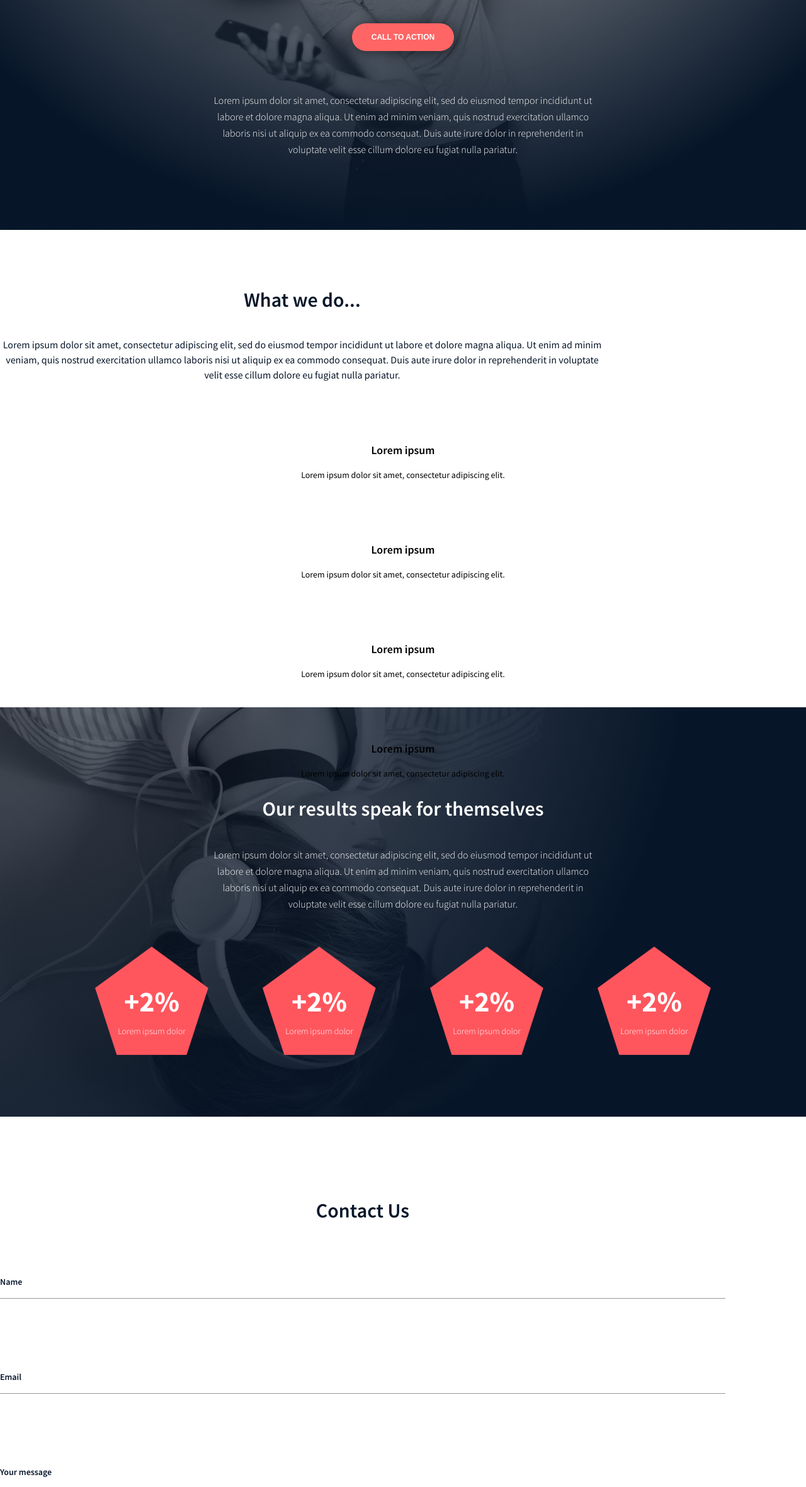
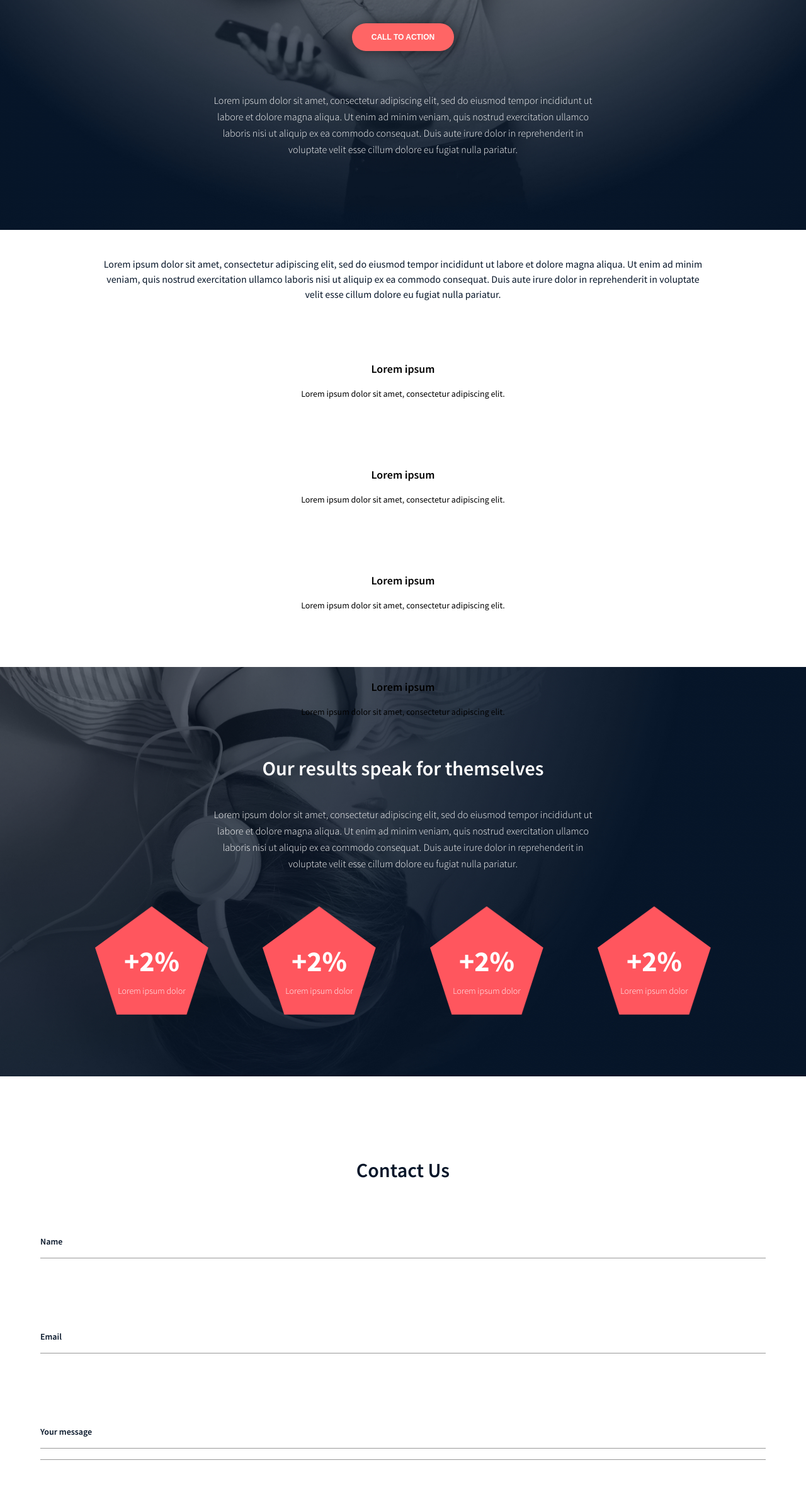
Before and after one commit to Zytronium/atlas-headphones, a website: page index.html in a window 1280 px wide. Shown: the part 436-2797 px from the top of the page at 63% size. Drawn offline with Linux system fonts and the light colour scheme.

Commit message:
fixing some ids

```diff
--- a/styles/desktop.css
+++ b/styles/desktop.css
@@ -17,7 +17,7 @@
 
 }
 
-#WWD-Container {
+#what-we-do {
     width: 100%;
     display: flex;
     flex-direction: column;
@@ -62,14 +62,6 @@
     text-align: center;
 }
 
-.holberton_school-icon-ic_sound,
-.holberton_school-icon-ic_video,
-.holberton_school-icon-ic_music,
-.holberton_school-icon-ic_hearing {
-    font-size: 90px;
-    color: #FF6565;
-}
-
 .WWD-inner-title {
     font-size: 18px;
     font-weight: 600;
@@ -82,7 +74,7 @@
     line-height: 1.5;;
 }
 
-#contact-us-container {
+#contact-us {
     display: flex;
     justify-content: center;
     align-items: center;
--- a/styles/mobile.css
+++ b/styles/mobile.css
@@ -116,7 +116,7 @@
 
 }
 
-#WWD-Container {
+#what-we-do {
     width: 100%;
     display: flex;
     flex-direction: column;
@@ -173,7 +173,7 @@
     line-height: 1.5;
 }
 
-#contact-us-container {
+#contact-us {
     display: flex;
     justify-content: center;
     align-items: center;
--- a/styles/tablet.css
+++ b/styles/tablet.css
@@ -19,7 +19,7 @@
 
 }
 
-#WWD-Container {
+#what-we-do {
     width: 100%;
     display: flex;
     flex-direction: column;
@@ -76,7 +76,7 @@
     line-height: 1.5;;
 }
 
-#contact-us-container {
+#contact-us {
     display: flex;
     justify-content: center;
     align-items: center;
```
Also changed, not shown: README.md.
